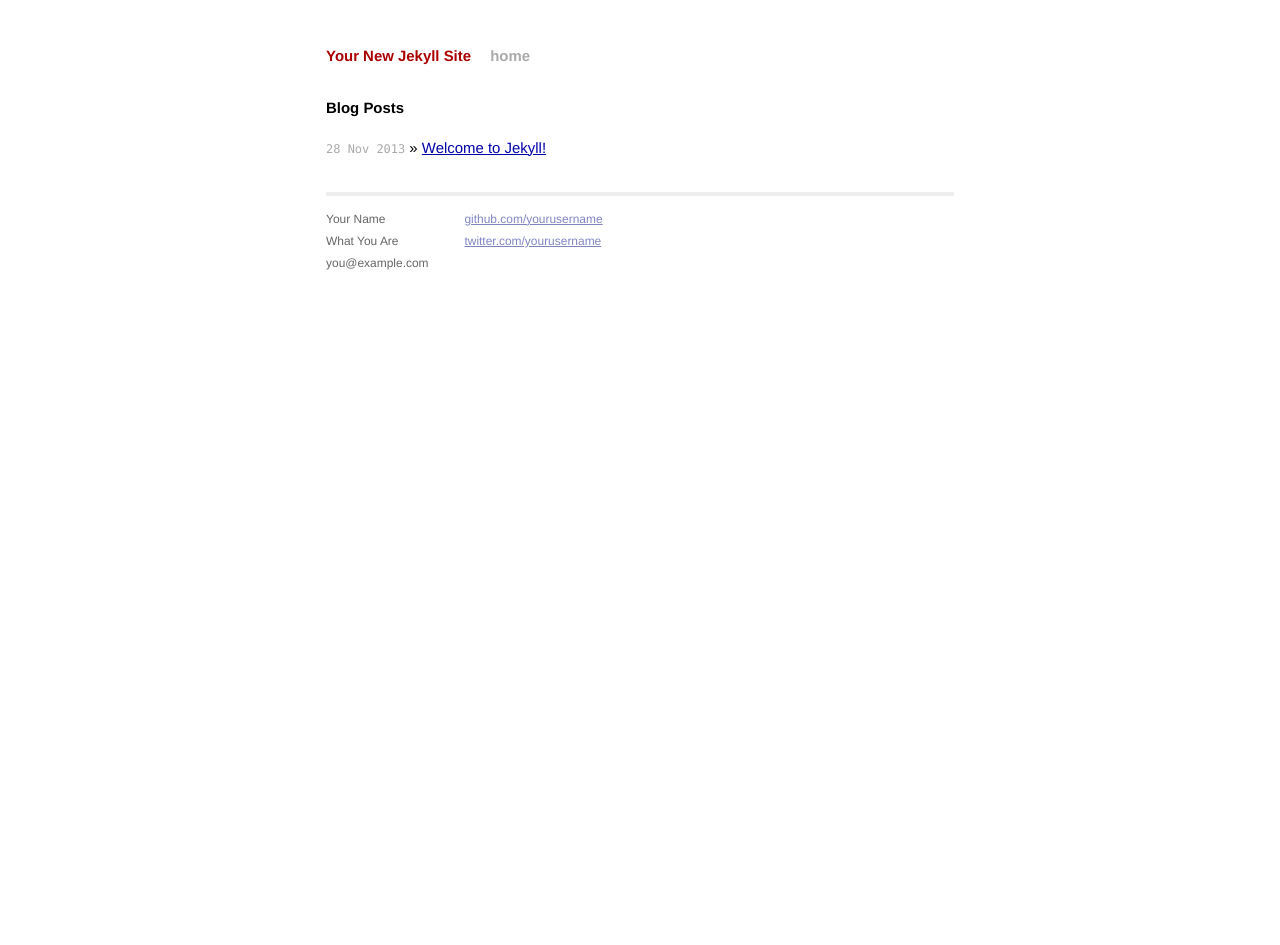
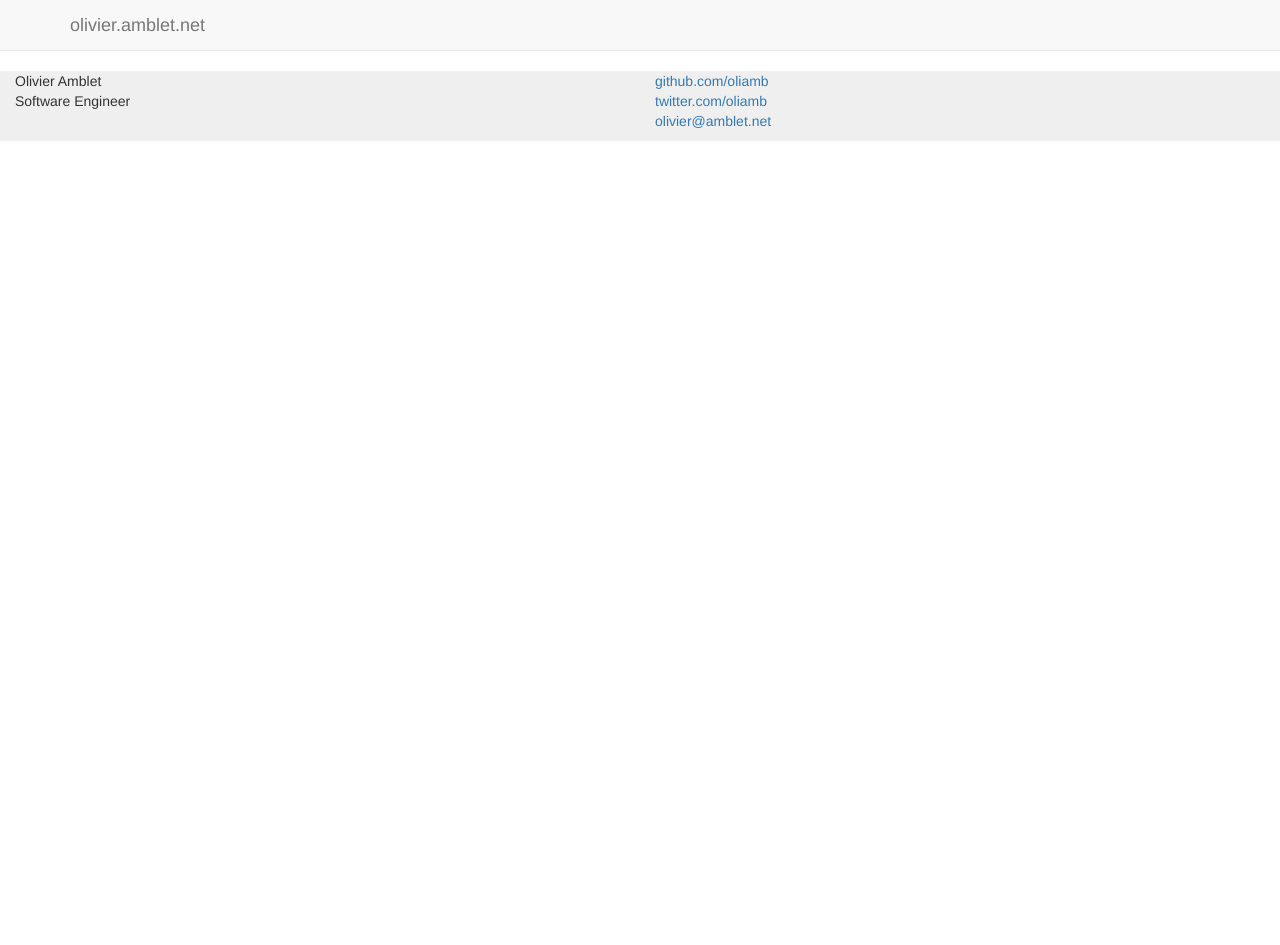
Before and after one commit to oliamb/oliamb.github.io, a Jekyll site: the page built from index.html, in a window 1280 px wide. Built offline with Jekyll 4.4.1, drawn with Linux system fonts in a browser that asks for light colours; nearby versions of some CDN libraries; Markdown is read by kramdown in place of the engine named in the settings; after the commit the page ends 900 px from its top, so only the background shows below that.

Commit message:
starting with a footer

```diff
--- a/_config.yml
+++ b/_config.yml
@@ -1,4 +1,4 @@
-name: Your New Jekyll Site
+name: olivier.amblet.net
 markdown: redcarpet
 pygments: true
 exclude: ['Gemfile', 'Gemfile.lock']
--- a/_layouts/default.html
+++ b/_layouts/default.html
@@ -1,44 +1,74 @@
 <!DOCTYPE html>
-<html>
+<html lang="en">
   <head>
     <meta charset="utf-8">
-        <meta http-equiv="X-UA-Compatible" content="IE=edge,chrome=1">
     <title>{{ page.title }}</title>
-        <meta name="viewport" content="width=device-width">
+    <meta name="viewport" content="width=device-width, initial-scale=1.0">
+    <!-- Bootstrap -->
+    <link rel="stylesheet" href="//netdna.bootstrapcdn.com/bootstrap/3.0.2/css/bootstrap.min.css">
 
-        <!-- syntax highlighting CSS -->
+    <!-- HTML5 Shim and Respond.js IE8 support of HTML5 elements and media queries -->
+    <!-- WARNING: Respond.js doesn't work if you view the page via file:// -->
+    <!--[if lt IE 9]>
+      <script src="https://oss.maxcdn.com/libs/html5shiv/3.7.0/html5shiv.js"></script>
+      <script src="https://oss.maxcdn.com/libs/respond.js/1.3.0/respond.min.js"></script>
+    <![endif]-->
+
+    <!-- Theme -->
+    <link rel="stylesheet" href="/css/theme.css">
+
+    <!-- Syntax highlighting CSS -->
     <link rel="stylesheet" href="/css/syntax.css">
-
-        <!-- Custom CSS -->
-        <link rel="stylesheet" href="/css/main.css">
-
   </head>
   <body>
-
-        <div class="site">
-          <div class="header">
-            <h1 class="title"><a href="/">{{ site.name }}</a></h1>
-            <a class="extra" href="/">home</a>
+    <div class="wrap">
+      <!-- Static navbar -->
+      <div class="navbar navbar-default navbar-static-top" role="navigation">
+        <div class="container">
+          <div class="navbar-header">
+            <button type="button" class="navbar-toggle" data-toggle="collapse" data-target=".navbar-collapse">
+              <span class="sr-only">Toggle navigation</span>
+              <span class="icon-bar"></span>
+              <span class="icon-bar"></span>
+              <span class="icon-bar"></span>
+            </button>
+            <a class="navbar-brand" href="#">{{ site.name }}</a>
+          </div>
+        </div>
       </div>
 
-          {{ content }}
+      <div class="container">
+        <!-- {{ content }} -->
+      </div> <!-- /container -->
 
+      <div class="push"></div>
+    </div> <!-- /wrap -->
     <div class="footer">
-            <div class="contact">
+      <div class="container">
+        <div class="row">
+          <div class="col-md-6 contact">
             <p>
-                Your Name<br />
-                What You Are<br />
-                you@example.com
+              Olivier Amblet<br />
+              Software Engineer<br />
             </p>
           </div>
-            <div class="contact">
+          <div class="col-md-6 contact">
             <p>
-                <a href="https://github.com/yourusername">github.com/yourusername</a><br />
-                <a href="https://twitter.com/yourusername">twitter.com/yourusername</a><br />
+              <a href="https://github.com/oliamb">github.com/oliamb</a><br />
+              <a href="https://twitter.com/oliamb">twitter.com/oliamb</a><br />
+              <a href="mailto:olivier@amblet.net">olivier@amblet.net</a>
             </p>
           </div>
         </div>
       </div>
+    </div>
 
+
+    <!-- jQuery -->
+    <script src="https://code.jquery.com/jquery.js"></script>
+    <!-- Bootstrap scripts -->
+    <script src="//netdna.bootstrapcdn.com/bootstrap/3.0.2/js/bootstrap.min.js"></script>
+    <!-- Custom scripts -->
+    <script src="/js/layout.js"></script>
   </body>
 </html>
--- a/css/main.css
+++ /dev/null
@@ -1,160 +0,0 @@
-/*****************************************************************************/
-/*
-/* Common
-/*
-/*****************************************************************************/
-
-/* Global Reset */
-* {
-  margin: 0;
-  padding: 0;
-}
-
-html, body { height: 100%; }
-
-body {
-  background-color: #FFF;
-  font: 13.34px Helvetica, Arial, sans-serif;
-  font-size: small;
-  text-align: center;
-}
-
-h1, h2, h3, h4, h5, h6 {
-  font-size: 100%; }
-
-h1 { margin-bottom: 1em; }
-p { margin: 1em 0; }
-
-a         { color: #00a; }
-a:hover   { color: #000; }
-a:visited { color: #a0a; }
-
-/*****************************************************************************/
-/*
-/* Home
-/*
-/*****************************************************************************/
-.posts {
-  list-style-type: none;
-  margin-bottom: 2em;
-}
-
-.posts li {
-  line-height: 1.75em;
-}
-
-.posts span {
-  color: #aaa;
-  font-family: Monaco, "Courier New", monospace;
-  font-size: 80%;
-}
-
-/*****************************************************************************/
-/*
-/* Site
-/*
-/*****************************************************************************/
-
-.site {
-  font-size: 115%;
-  text-align: justify;
-  width: 42em;
-  margin: 3em auto 2em;
-  line-height: 1.5em;
-}
-
-.header a {
-  font-weight: bold;
-  text-decoration: none;
-}
-
-.title {
-  display: inline-block;
-  margin-bottom: 2em;
-}
-
-.title a {
-  color: #a00;
-}
-
-.title a:hover {
-  color: #000;
-}
-
-.header a.extra {
-  color: #aaa;
-  margin-left: 1em;
-}
-
-.header a.extra:hover {
-  color: #000;
-}
-
-.meta {
-  color: #aaa;
-}
-
-.footer {
-  font-size: 80%;
-  color: #666;
-  border-top: 4px solid #eee;
-  margin-top: 2em;
-  overflow: hidden;
-}
-
-.footer .contact {
-  float: left;
-  margin-right: 3em;
-}
-
-.footer .contact a {
-  color: #8085C1;
-}
-
-.footer .rss {
-  margin-top: 1.1em;
-  margin-right: -.2em;
-  float: right;
-}
-
-.footer .rss img {
-  border: 0;
-}
-
-/*****************************************************************************/
-/*
-/* Posts
-/*
-/*****************************************************************************/
-
-/* standard */
-.post pre {
-  border: 1px solid #ddd;
-  background-color: #eef;
-  padding: 0 .4em;
-}
-
-.post ul, .post ol {
-  margin-left: 1.35em;
-}
-
-.post code {
-  border: 1px solid #ddd;
-  background-color: #eef;
-  padding: 0 .2em;
-}
-
-.post pre code {
-  border: none;
-}
-
-/* terminal */
-.post pre.terminal {
-  border: 1px solid #000;
-  background-color: #333;
-  color: #FFF;
-}
-
-.post pre.terminal code {
-  background-color: #333;
-}
--- /dev/null
+++ b/css/theme.css
@@ -0,0 +1,7 @@
+/**
+ * Sticky footer Styles
+ */
+.footer .container {
+  background-color: #efefef;
+  width: 100%;
+}
--- a/index.html
+++ b/index.html
@@ -1,10 +1,10 @@
 ---
 layout: default
-title: Your New Jekyll Site
+title: olivier.amblet.net
 ---
 
 <div id="home">
-  <h1>Blog Posts</h1>
+  <h1>Lab</h1>
   <ul class="posts">
     {% for post in site.posts %}
       <li><span>{{ post.date | date_to_string }}</span> &raquo; <a href="{{ post.url }}">{{ post.title }}</a></li>
```
Also changed, not shown: js/layout.js (added), 1 other file. Lines whose indentation alone changed are shown as unchanged.
